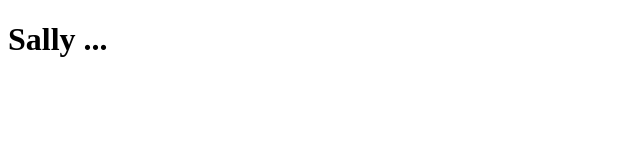
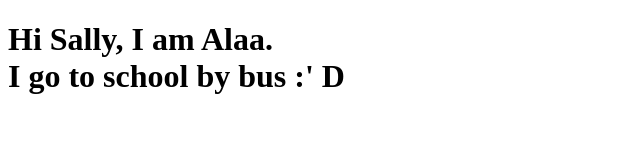
Before and after one commit to sallyElbanawany/Test, a plain HTML site: page index.html in a window 1280 px wide. Shown: the whole page, without its empty margins (0-640 px from the left). Drawn offline with Linux system fonts and the light colour scheme.

Commit message:
Add files via upload

```diff
--- a/index.html
+++ b/index.html
@@ -1,12 +1,13 @@
 <!DOCTYPE html>
 <html lang="en">
 <head>
-  <meta charset="UTF-8">
-  <meta http-equiv="X-UA-Compatible" content="IE=edge">
-  <meta name="viewport" content="width=device-width, initial-scale=1.0">
-  <title>Test</title>
+    <meta charset="UTF-8">
+    <meta http-equiv="X-UA-Compatible" content="IE=edge">
+    <meta name="viewport" content="width=device-width, initial-scale=1.0">
+    <title>Document</title>
 </head>
-<body >
-<h1>Sally ...</h1>
+<body>
+    <h1>Hi Sally, I am Alaa. <br> I go to school by bus :'
+    D</h1>
 </body>
 </html>
```
